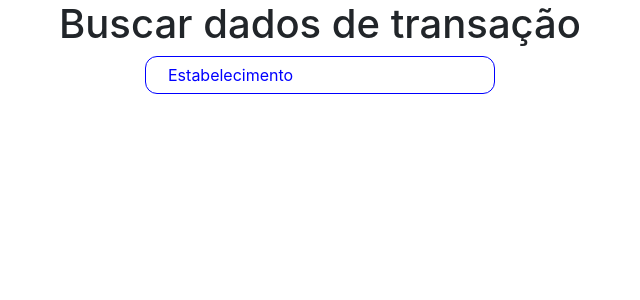
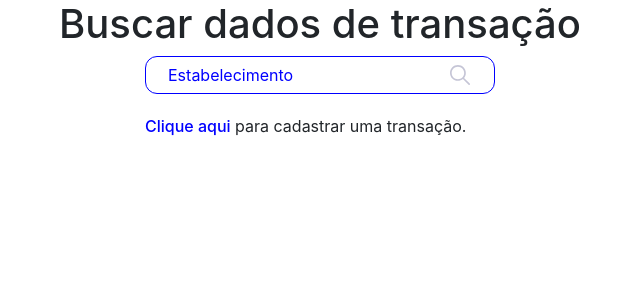
Before and after one commit to matheushdsbr/transaction-listing, a React (Create React App) app: page / in a window 1280 px wide. Shown: the top 300 px of the page, without its empty margins (320-960 px from the left). Built offline with nearby package versions, Linux system fonts and the light colour scheme.

Commit message:
feat: import redirect component and add icon-search image

```diff
--- a/src/components/SearchForm/index.js
+++ b/src/components/SearchForm/index.js
@@ -1,8 +1,11 @@
 import React, { useState } from 'react';
+import { Link } from 'react-router-dom';
 import { Container, FormContainer } from './styles';
 import api from '../../config';
 import Form from '../Form';
 import Input from '../Input';
+import Icon from '../../images/icon-search.svg';
+import Redirect from '../Redirect';
 
 const SearchForm = () => {
   const [CNPJ, setCNPJ] = useState('');
@@ -31,12 +34,18 @@ const SearchForm = () => {
             <h1>Buscar dados de transação</h1>
           </div>
 
-          <div className="col-4 offset-4">
+          <div className="col-12 col-md-4 offset-md-4">
             <FormContainer>
               <Form onSubmit={handleSubmit}>
-                <Input name="Estabelecimento" onChange={handleChange} />
+                <Input name="Estabelecimento" onChange={handleChange} search />
+                <img src={Icon} alt="ícone-de-busca" />
               </Form>
             </FormContainer>
+
+            <Redirect>
+              <Link to="/register">Clique aqui</Link> para cadastrar uma
+              transação.
+            </Redirect>
           </div>
 
           {transactions.map((item) => (
```
